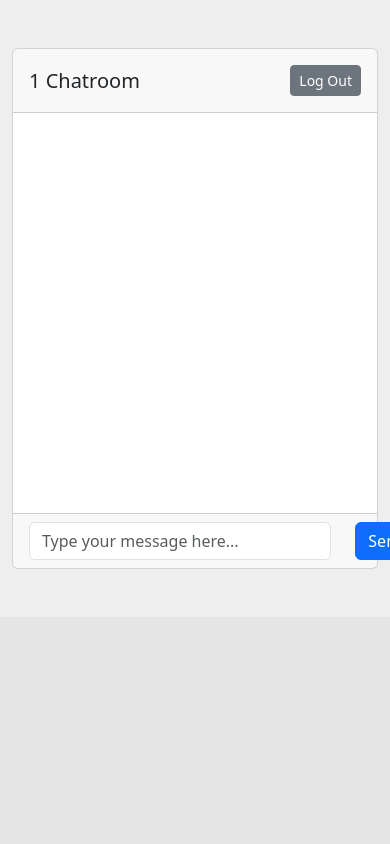
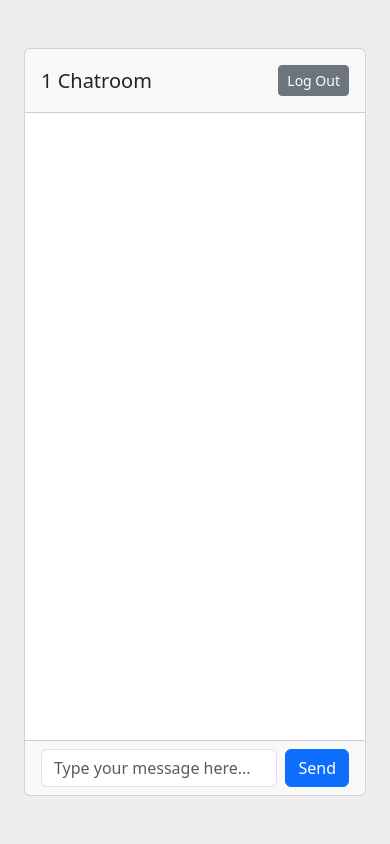
Before and after one commit to muzak23/SimpleChat, a Flask app: page /1 in a window 390 px wide; the page is wider, and only the part inside the window is pictured. Run offline with Flask 3, Linux system fonts and the light colour scheme; some libraries are stand-ins or nearby versions.

Commit message:
Room styling improvements, including mobile support

```diff
--- a/simplechat/static/chat.js
+++ b/simplechat/static/chat.js
@@ -1,10 +1,11 @@
+let chatStream;
 /**
  * Once the DOM is loaded, get the chat stream element and add an event
  * listener to the message send button
  * @param evt  The DOMContentLoaded event
  */
 function onDOMContentLoaded(evt) {
-    let chatStream = document.getElementById('messages');
+    chatStream = document.getElementById('messages');
     document.getElementById('messageForm').addEventListener('submit', onMessageSubmit, false);
     attemptConnect();
 }
@@ -99,8 +100,8 @@ function createMessageHTML(msg, isSelf = false) {
     let img = document.createElement('img');
     img.src = 'https://www.gravatar.com/avatar/205e460b479e2e5b48aec07710c08d50';
     img.alt = 'User Avatar';
-    img.style = 'width: 45px; height: 100%;';
-    img.className = 'rounded align-self-center';
+    img.style = 'width: 52px; height: 100%; margin-top: 6px;';
+    img.className = 'rounded';
     html.appendChild(img);
 
     let div = document.createElement('div');
@@ -256,14 +257,6 @@ function showHistory(before=undefined, after=undefined) {
     })
 }
 
-function getUsername(id) {
-    console.log('getting user', id)
-    socket.emit('getUsername', id, function (data) {
-        console.log('getUsername returns', data)
-        return data
-    })
-}
-
 function join(room) {
     currentRoom = room;
     socket.emit('join', room , function (data) {
--- a/simplechat/templates/room.html
+++ b/simplechat/templates/room.html
@@ -9,12 +9,10 @@
 {% endblock %}
 
 <section style="background-color: #eee;">
-  <div class="container py-5">
-
-    <div class="row d-flex justify-content-center">
-      <div class="col-12">
-
-<div class="card" id="chat2">
+  <div class="container py-5" style="height: 100vh; display: flex; align-items: center; justify-content: center;">
+    <div class="row d-flex justify-content-center" style="width: 100%; height: 100%;">
+      <div class="col-12" style="height: 100%;">
+        <div class="card" id="chat2" style="height: 100%; display: flex; flex-direction: column;">
           <div class="card-header d-flex justify-content-between align-items-center p-3">
             <h5 class="mb-0">{{ room }} Chatroom</h5>
             <div class="d-flex align-items-center">
@@ -26,7 +24,8 @@
               <button type="button" class="btn btn-secondary btn-sm" data-mdb-ripple-color="dark" onclick="logout()">Log Out</button>
             </div>
           </div>
-  <div id="messages" class="card-body overflow-auto" data-mdb-perfect-scrollbar="true" onscroll="onScroll()" style="position: relative; height: 400px">
+          <div id="messages" class="card-body overflow-auto" data-mdb-perfect-scrollbar="true" onscroll="onScroll()"
+               style="flex: 1 1 auto; min-height: 0; padding-bottom: 0">
 
         {#    <div class="d-flex flex-row justify-content-start">#}
         {#      <img src="https://www.gravatar.com/avatar/205e460b479e2e5b48aec07710c08d50"#}
@@ -37,18 +36,12 @@
         {#        </div>#}
         {#    </div>#}
           </div>
-<div class="card-footer">
-        <div class="input-group">
-            <form id="messageForm" class="row">
-                    <div class="col-11">
-                        <input class="form-control" id="message" type="text" placeholder="Type your message here..."
-                               autocomplete="off"/>
-                    </div>
-                    <div class="col-1">
-                        <input class="btn btn-primary" type="submit" value="Send"/>
-                    </div>
+          <div class="card-footer d-flex align-items-center" style="gap: 0.5rem;">
+            <form id="messageForm" class="d-flex flex-grow-1 align-items-center" style="width: 100%;">
+                <input class="form-control flex-grow-1" id="message" type="text" placeholder="Type your message here..."
+                       autocomplete="off" style="margin-right: 0.5rem;" />
+                <input class="btn btn-primary" type="submit" value="Send" />
             </form>
-        </div>
           </div>
         {#<div class="container">#}
         {#    <div class="row-9">#}
```
Lines whose indentation alone changed are shown as unchanged.
